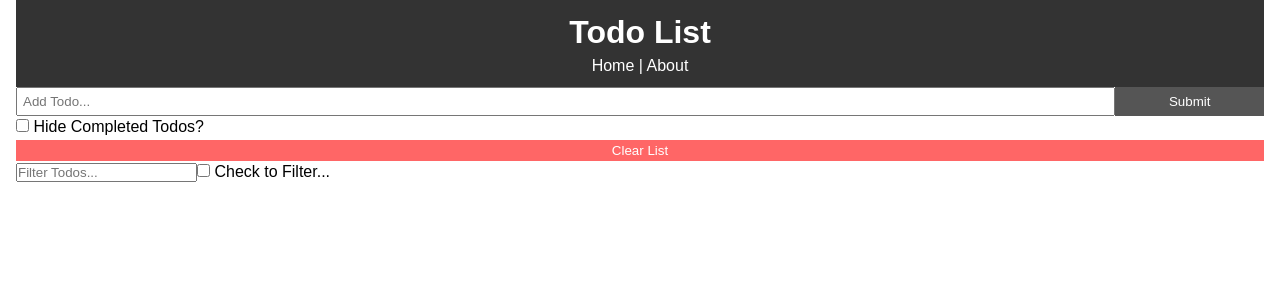
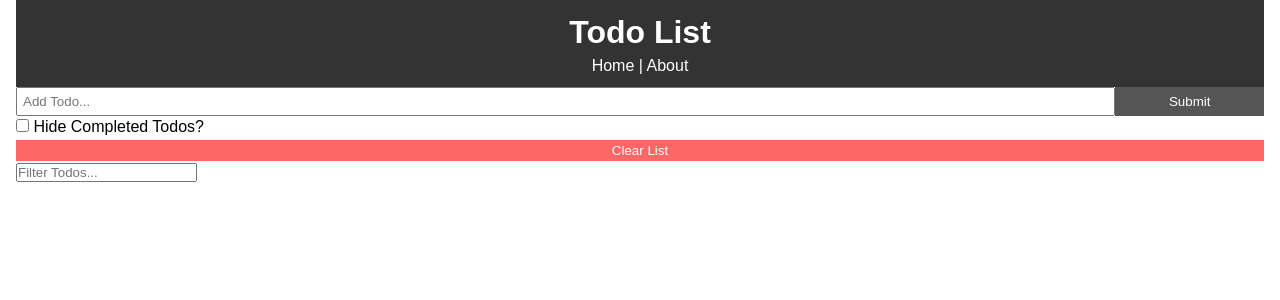
Before and after one commit to sean-keisuke/React-Practice, a React (Create React App) app in the folder frontend/: page / in a window 1280 px wide. Shown: the top 300 px of the page. Built offline with nearby package versions, Linux system fonts and the light colour scheme; no server answers.

Commit message:
fixes bug with filter, changed implementation a bit on filter too

```diff
--- a/frontend/src/components/SearchTodo.js
+++ b/frontend/src/components/SearchTodo.js
@@ -18,10 +18,6 @@ function SearchTodo (props) {
                 value={title}
                 onChange={(e) => onChange(e)}
             />
-            <input
-                type="checkbox"
-                onChange={props.toggleSearch}
-            /> Check to Filter...
         </div>
     )
 }
--- a/frontend/src/components/Todos.js
+++ b/frontend/src/components/Todos.js
@@ -2,13 +2,12 @@ import React from 'react';
 import Todoitem from './Todoitem';
 import PropTypes from 'prop-types';
 
-function Todos ({ todos, markComplete, editTodo, delTodo, hide, search, searchTitle }) {
+function Todos ({ todos, markComplete, editTodo, delTodo, hide, searchTitle }) {
     //console.log(searchTitle);
     return todos.filter((todo) => {
         return (
-            (!hide || todo.completed === false) &&
-            (!search || todo.title.toLowerCase().includes(searchTitle)
-        ))
+            (!hide || todo.completed === false) && todo.title.toLowerCase().includes(searchTitle.toLowerCase())
+        )
     }).map(
         (todo) => (
             <Todoitem key={todo.id}
--- a/frontend/src/components/pages/TodosPage.js
+++ b/frontend/src/components/pages/TodosPage.js
@@ -155,14 +155,6 @@ export default function TodosPage() {
         );
     };
 
-    const [search, setSearch] = useState(false);
-
-    const toggleSearch = () => {
-        setSearch(
-            !search
-        );
-    }
-
     const [searchTitle, setSearchTitle] = useState('');
 
     const getSearchResults = (title) => {
@@ -184,11 +176,9 @@ export default function TodosPage() {
                 editTodo={editTodo}
                 delTodo={delTodo}
                 hide={hide}
-                search={search}
                 searchTitle = {searchTitle}
             />
             <SearchTodo
-                toggleSearch={toggleSearch}
                 getSearchResults={getSearchResults}
             />
             </div>}
```
